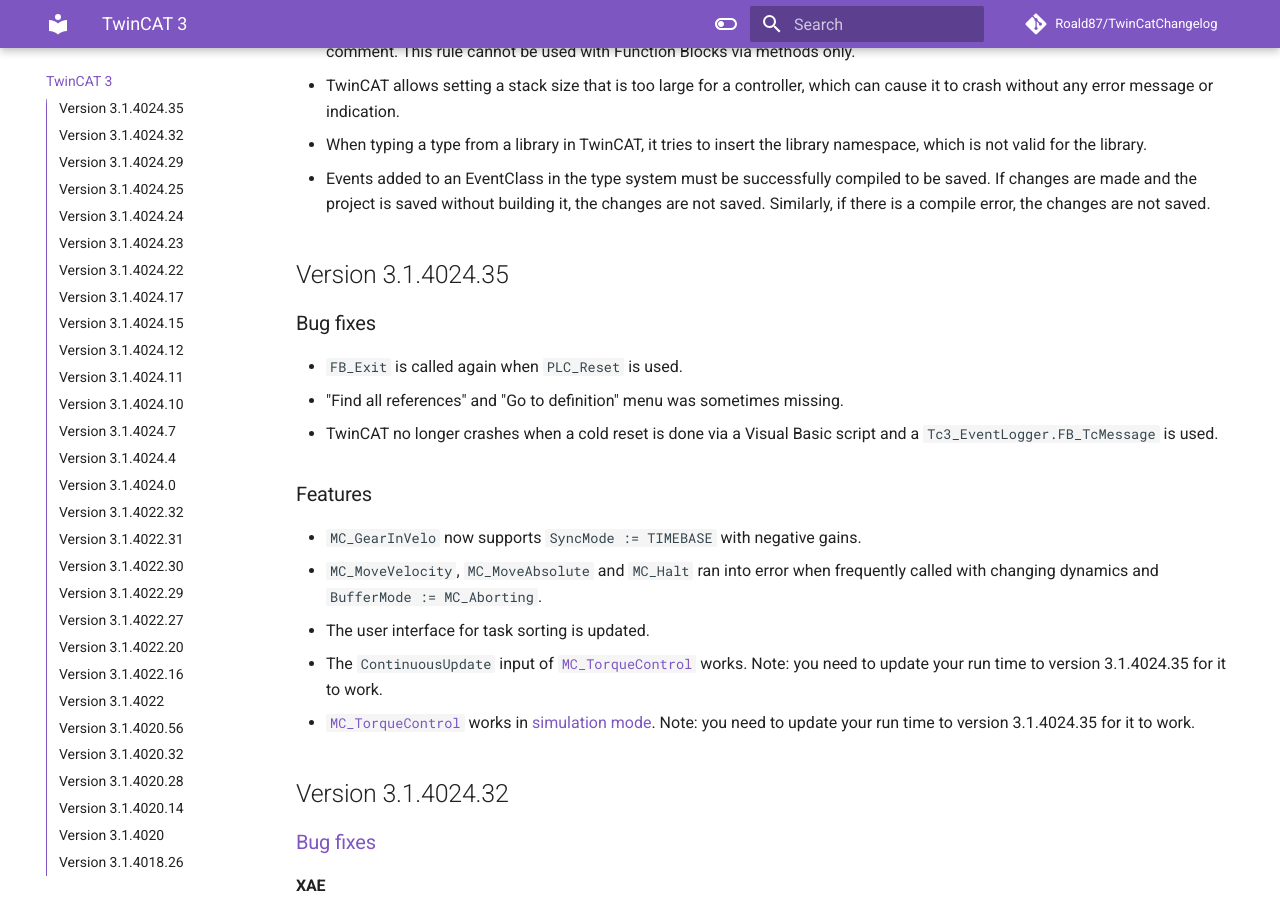
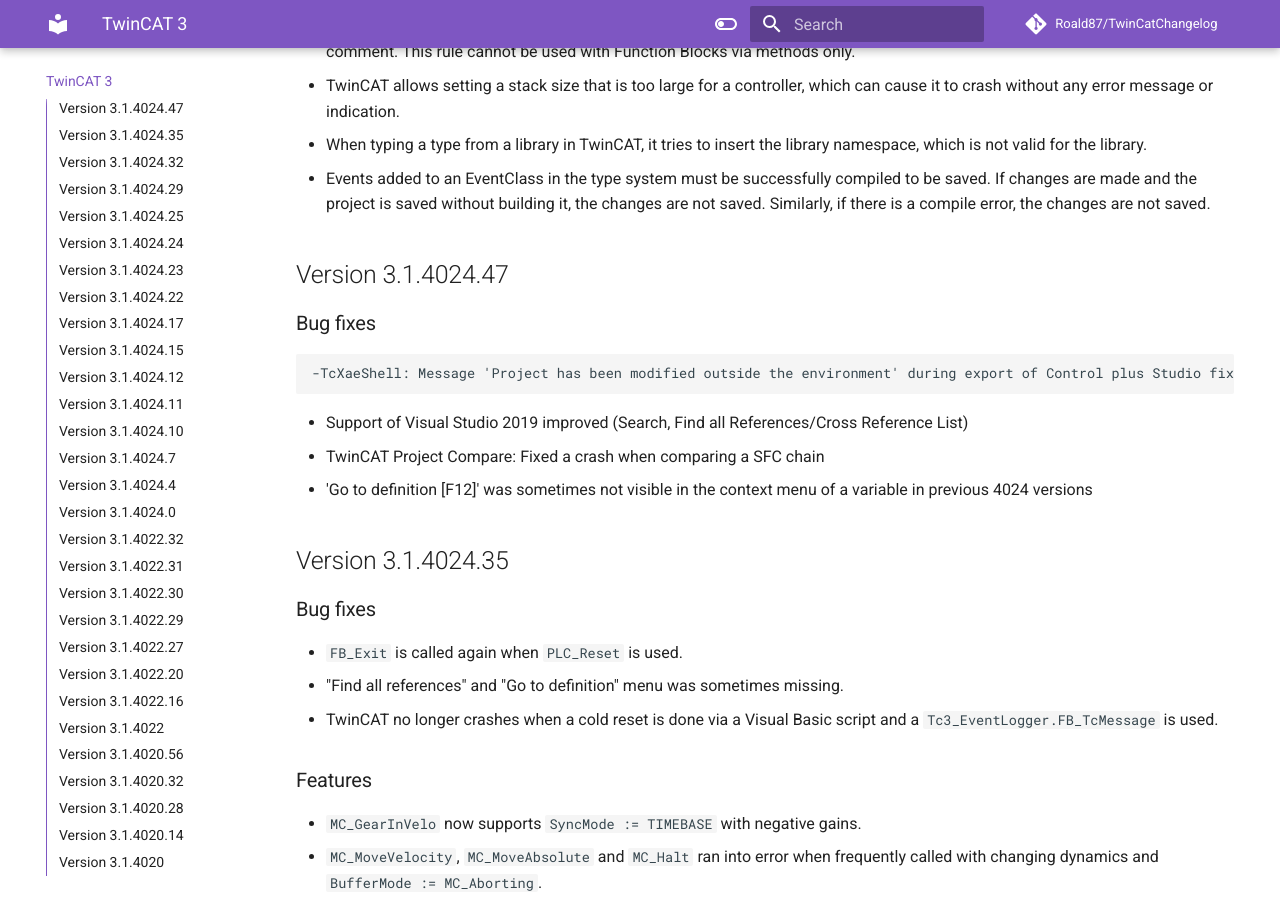
Before and after one commit to Roald87/TwinCatChangelog, an MkDocs documentation site: the page built from docs/tc3.md, in a window 1280 px wide and 900 px high, scrolled down 1122 px. Built offline with MkDocs 1.6.1 and Material for MkDocs 9.7.7, drawn with Linux system fonts in a browser that asks for light colours; comment, search, counter and statistics services are not loaded.

Commit message:
add changes from bosch changelog (#93)

```diff
--- a/docs/tc3.md
+++ b/docs/tc3.md
@@ -21,6 +21,16 @@
 -   TwinCAT allows setting a stack size that is too large for a controller, which can cause it to crash without any error message or indication.
 -   When typing a type from a library in TwinCAT, it tries to insert the library namespace, which is not valid for the library.
 -   Events added to an EventClass in the type system must be successfully compiled to be saved. If changes are made and the project is saved without building it, the changes are not saved. Similarly, if there is a compile error, the changes are not saved.
+
+## Version 3.1.4024.47
+
+### Bug fixes
+
+    -TcXaeShell: Message 'Project has been modified outside the environment' during export of Control plus Studio fixed
+
+-   Support of Visual Studio 2019 improved (Search, Find all References/Cross Reference List)
+-   TwinCAT Project Compare: Fixed a crash when comparing a SFC chain
+-   'Go to definition [F12]' was sometimes not visible in the context menu of a variable in previous 4024 versions
 
 ## Version 3.1.4024.35
 
```
Also changed, not shown: README.md (+2 -0 lines).
